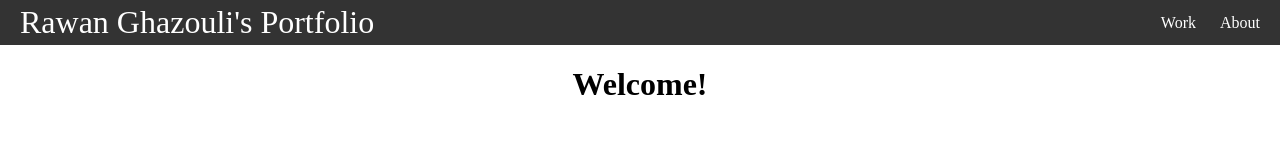
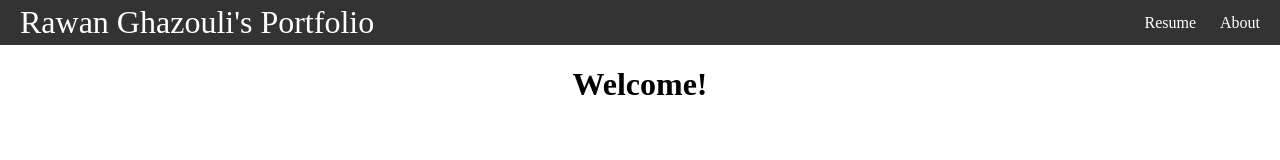
Before and after one commit to wanzouli/react-website-2, a React (Create React App) app: page / in a window 1280 px wide. Shown: the top 160 px of the page. Built offline with nearby package versions, Linux system fonts and the light colour scheme.

Commit message:
changed menu name

```diff
--- a/package.json
+++ b/package.json
@@ -1,4 +1,5 @@
 {
+  "homepage": "https://wanzouli.github.io/react-website-2",
   "name": "react-website2",
   "version": "0.1.0",
   "private": true,
@@ -13,6 +14,8 @@
   },
   "scripts": {
     "start": "react-scripts start",
+    "predeploy": "npm run build",
+    "deploy":"gh-pages -d build",
     "build": "react-scripts build",
     "test": "react-scripts test",
     "eject": "react-scripts eject"
@@ -34,5 +37,8 @@
       "last 1 firefox version",
       "last 1 safari version"
     ]
+  },
+  "devDependencies": {
+    "gh-pages": "^6.1.1"
   }
 }
--- a/src/components/Navbar.js
+++ b/src/components/Navbar.js
@@ -3,7 +3,7 @@ export default function Navbar (){
         <a href="/" className="site-title"> Rawan Ghazouli's Portfolio </a>
         <ul>
             <li>
-               <a href="/Work"> Work </a>
+               <a href="/Work"> Resume </a>
             </li>
             <li>
                <a href="/About"> About </a>
```
Also changed, not shown: 1 other file (tests, documents, lock files or other folders).
